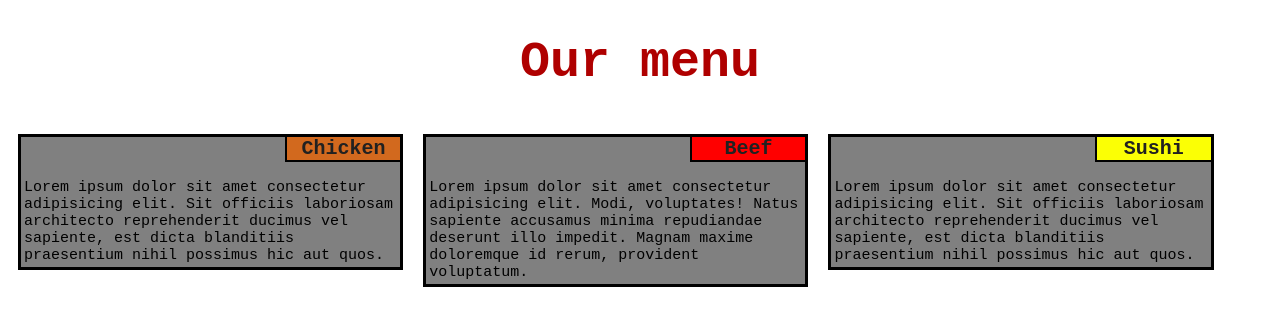
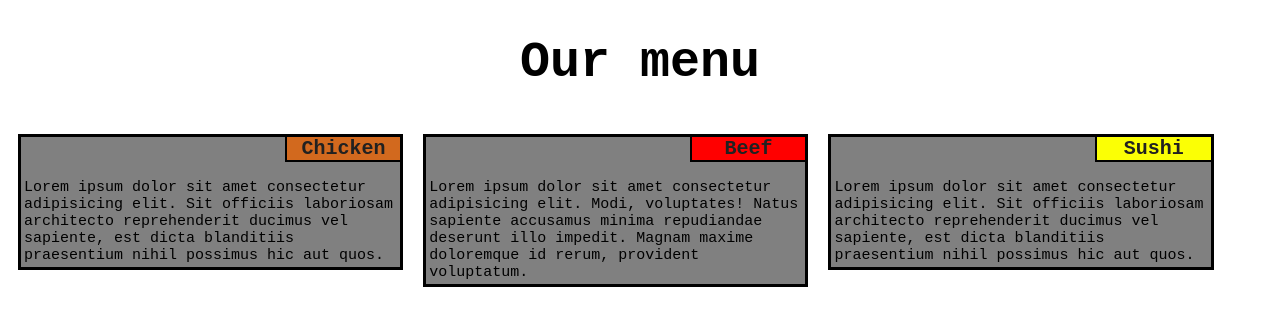
Before and after one commit to souvikpramanikgit/mod2_solution, a plain HTML site: page index.html in a window 1280 px wide. Drawn offline with Linux system fonts and the light colour scheme.

Commit message:
Update styles.css

```diff
--- a/styles.css
+++ b/styles.css
@@ -8,6 +8,12 @@
     margin: 10px;
     background-color: grey;
 }
+
+h1{
+    text-align: center;
+    font-size: 50px;
+}
+
 h2 {
     color: #212121;
     border: 2px solid black;
@@ -16,17 +22,29 @@ h2 {
     margin-left: 69.5%;
     font-size: 20px;
     text-align: center;
+}
 
-}
 p{
     margin: 3px;
     font-size: 15px;
 }
+
+#h1{
+ background-color: chocolate;
+}
+
+#h2{
+    background-color: rgb(255, 0, 0);
+}
+
+#h3{
+    background-color: rgb(251, 255, 5);
+}
+
 @media screen and (min-width: 992px) {
     .section {
         width: 30%;
         float: left;
-
     }
 }
 
@@ -46,17 +64,3 @@ p{
         width: 90%;
     }
 }
-#h1{
- background-color: chocolate;
-}
-#h2{
-    background-color: rgb(255, 0, 0);
-}
-#h3{
-    background-color: rgb(251, 255, 5);
-}
-h1{
-    color: rgb(175, 0, 0);
-    text-align: center;
-    font-size: 50px;
-}
```
